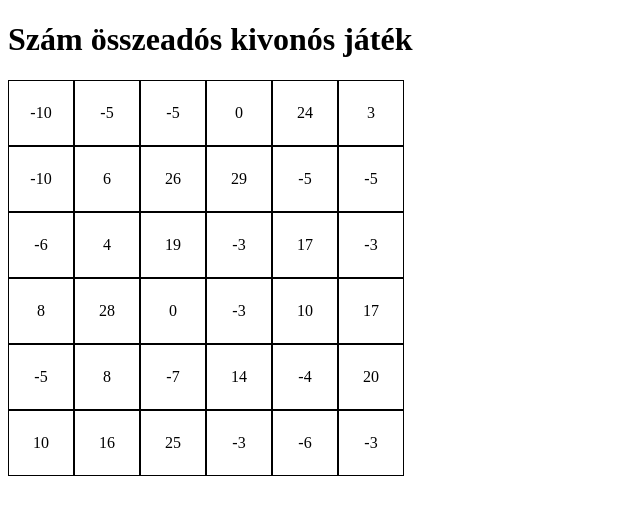
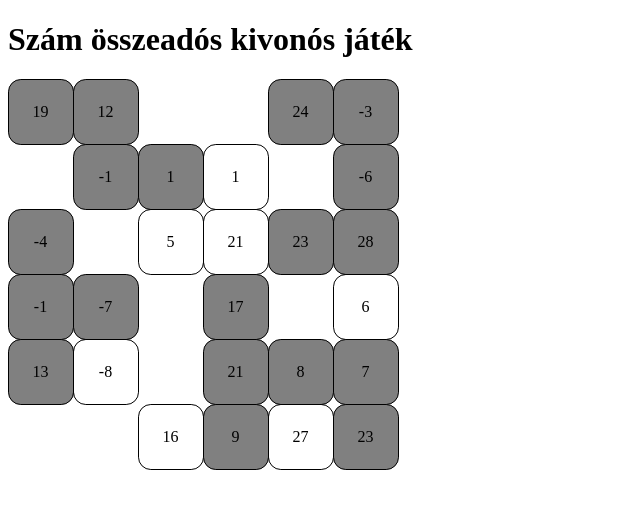
Before and after one commit to laczkour/exercise_coding, a React (Create React App) app in the folder 04_react_numbers_game/: page / in a window 1280 px wide. Shown: the top 508 px of the page, without its empty margins (0-640 px from the left). Built offline with nearby package versions, Linux system fonts and the light colour scheme.

Commit message:
04_react_numbers_game clickable numbers

```diff
--- a/04_react_numbers_game/src/App.css
+++ b/04_react_numbers_game/src/App.css
@@ -8,8 +8,19 @@
   align-items: center;
   width: 2em;
   height: 2em;
-
+  cursor: pointer;
   padding: 1em;
   text-align: center;
   border: 1px solid;
+  border-radius: 0.8em;
+  margin: -0.5px;
 }
+
+.game-row .invalid {
+  background: grey;
+  cursor: default;
+}
+
+.game-row .used {
+  visibility: hidden;
+}
--- a/04_react_numbers_game/src/App.js
+++ b/04_react_numbers_game/src/App.js
@@ -1,4 +1,4 @@
-import { useState } from "react";
+import { useRef, useState } from "react";
 import "./App.css";
 import Board from "./Board/Board";
 
@@ -10,7 +10,7 @@ const defaultOptions = {
 
 const _rand = (min, max) => Math.floor(Math.random() * (max - min) + min);
 
-const generateGameBoard = ({ boardSize, minimum, maximum }) => {
+const _generateGameBoard = ({ boardSize, minimum, maximum }) => {
   const board = Array.from(Array(boardSize), () => new Array(boardSize));
   for (let i = 0; i < boardSize; ++i) {
     for (let j = 0; j < boardSize; ++j) {
@@ -20,26 +20,53 @@ const generateGameBoard = ({ boardSize, minimum, maximum }) => {
   return board;
 };
 
-const generatePlayer = (name) => {
+const _generatePlayer = (name) => {
   return {
     name: name,
     score: 0,
   };
 };
 
-function App() {
-  const [gameState, setGameState] = useState({
+const _generateInitialGameState = () => {
+  const result = {
     options: defaultOptions,
-    board: generateGameBoard({ ...defaultOptions }),
-    players: [generatePlayer("player1"), generatePlayer("player2")],
+    initialBoard: _generateGameBoard({ ...defaultOptions }),
+    players: [_generatePlayer("player1"), _generatePlayer("player2")],
     next: {
       playerIndex: 0,
       rowOrColumn: "any",
       rowOrColumnIndex: -1,
     },
-  });
+    moves: [],
+  };
 
-  console.log(gameState);
+  result.board = result.initialBoard.map((row) =>
+    row.map((square) => {
+      return {
+        value: square,
+        valid: _rand(0, 4) === 1 ? true : false,
+        used: _rand(0, 4) === 1 ? true : false,
+      };
+    })
+  );
+
+  console.log(result.board);
+  return result;
+};
+
+function App() {
+  const [gameState, setGameState] = useState(_generateInitialGameState());
+  const currentGameState = useRef(null);
+
+  currentGameState.current = gameState;
+
+  const squarePressed = (rowIndex, columnIndex) => {
+    const gs = { ...currentGameState.current };
+    console.log(rowIndex, columnIndex);
+    console.log(gs.board[rowIndex][columnIndex]);
+    gs.board[rowIndex][columnIndex].used = true;
+    setGameState(gs);
+  };
 
   return (
     <div className="App">
@@ -47,7 +74,7 @@ function App() {
         <h1>Szám összeadós kivonós játék</h1>
       </header>
       <main>
-        <Board gameState={gameState} />
+        <Board gameState={gameState} onClick={squarePressed} />
       </main>
     </div>
   );
--- a/04_react_numbers_game/src/Board/Board.js
+++ b/04_react_numbers_game/src/Board/Board.js
@@ -1,8 +1,15 @@
 import BoardRow from "./BoardRow";
 
-function Board(props) {
-  return props.gameState.board.map((row, index) => {
-    return <BoardRow row={row} key={index}></BoardRow>;
+function Board({ gameState, onClick }) {
+  return gameState.board.map((row, index) => {
+    return (
+      <BoardRow
+        row={row}
+        key={index}
+        rowIndex={index}
+        onClick={onClick}
+      ></BoardRow>
+    );
   });
 }
 
--- a/04_react_numbers_game/src/Board/BoardRow.js
+++ b/04_react_numbers_game/src/Board/BoardRow.js
@@ -1,10 +1,18 @@
 import BoardSquare from "./BoardSquare";
 
-function BoardRow({ row }) {
+function BoardRow({ row, rowIndex, onClick }) {
   return (
     <div className="game-row">
       {row.map((column, index) => {
-        return <BoardSquare column={column} key={index} />;
+        return (
+          <BoardSquare
+            column={column}
+            key={index}
+            onClick={onClick}
+            rowIndex={rowIndex}
+            columnIndex={index}
+          />
+        );
       })}
     </div>
   );
--- a/04_react_numbers_game/src/Board/BoardSquare.js
+++ b/04_react_numbers_game/src/Board/BoardSquare.js
@@ -1,7 +1,13 @@
-function BoardSquare({ column, index }) {
+function BoardSquare({ column, columnIndex, rowIndex, onClick }) {
+  const validClass = column.valid ? "" : " invalid";
+  const usedClass = column.used ? " used" : "";
   return (
-    <div className="game-square" key={index}>
-      {column}
+    <div
+      onClick={() => onClick(rowIndex, columnIndex)}
+      className={"game-square" + validClass + usedClass}
+      key={columnIndex + rowIndex}
+    >
+      {column.value}
     </div>
   );
 }
```
